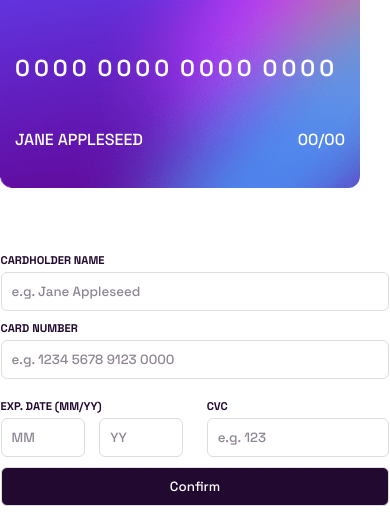
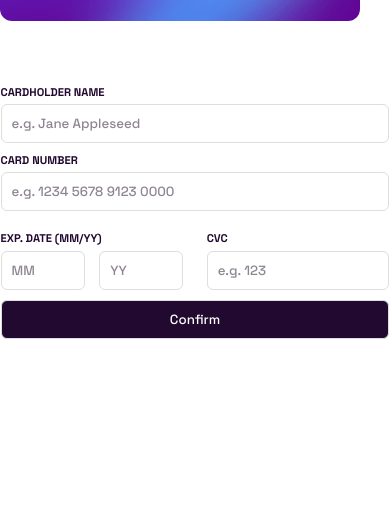
Before and after one commit to gregoryamaefule/interactive-card-details-form-main, a plain HTML site: page index.html in a window 390 px wide. Shown: the part 361-883 px from the top of the page. After the commit the page ends 844 px from the top, so only its background shows below. Drawn offline with Linux system fonts and the light colour scheme.

Commit message:
fix: alignment issue in mobile UI again

```diff
--- a/styles.css
+++ b/styles.css
@@ -184,6 +184,7 @@ input:active {
     }
     .card{
         width: 360px;
+        max-height: 220px;
         background-size: cover;
         margin-left: 0;
 
```
